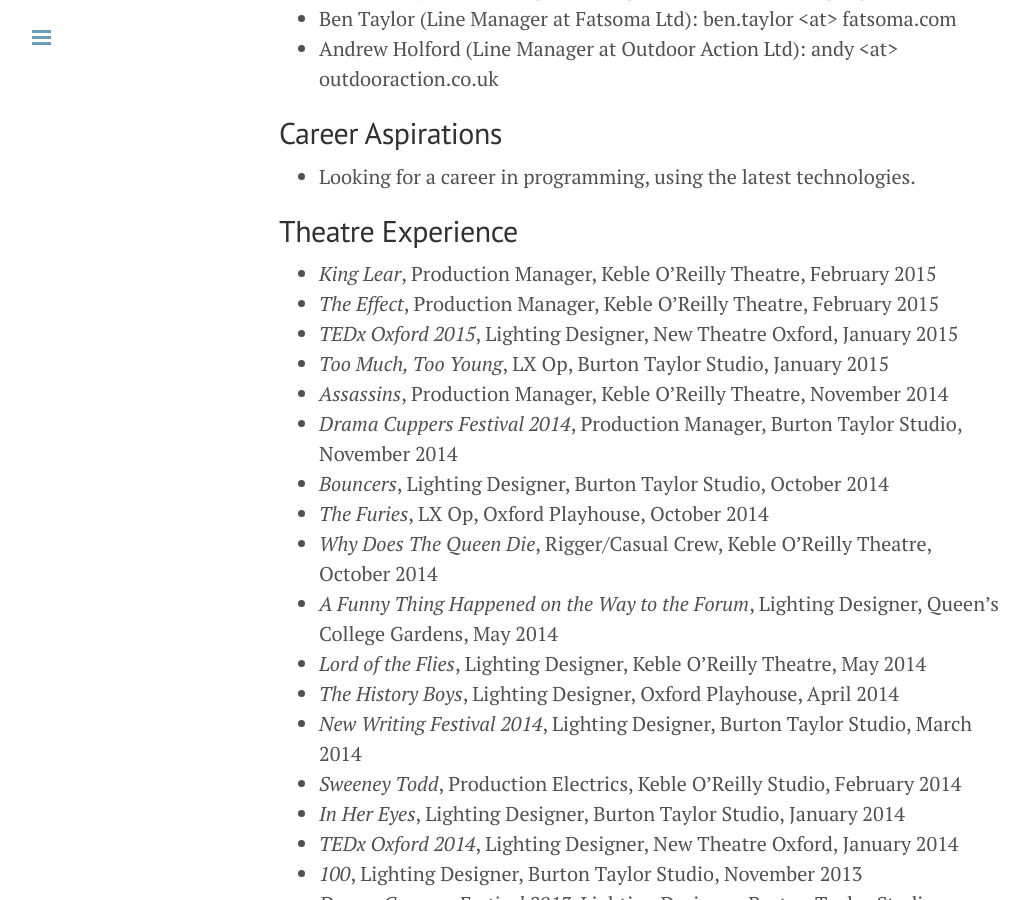
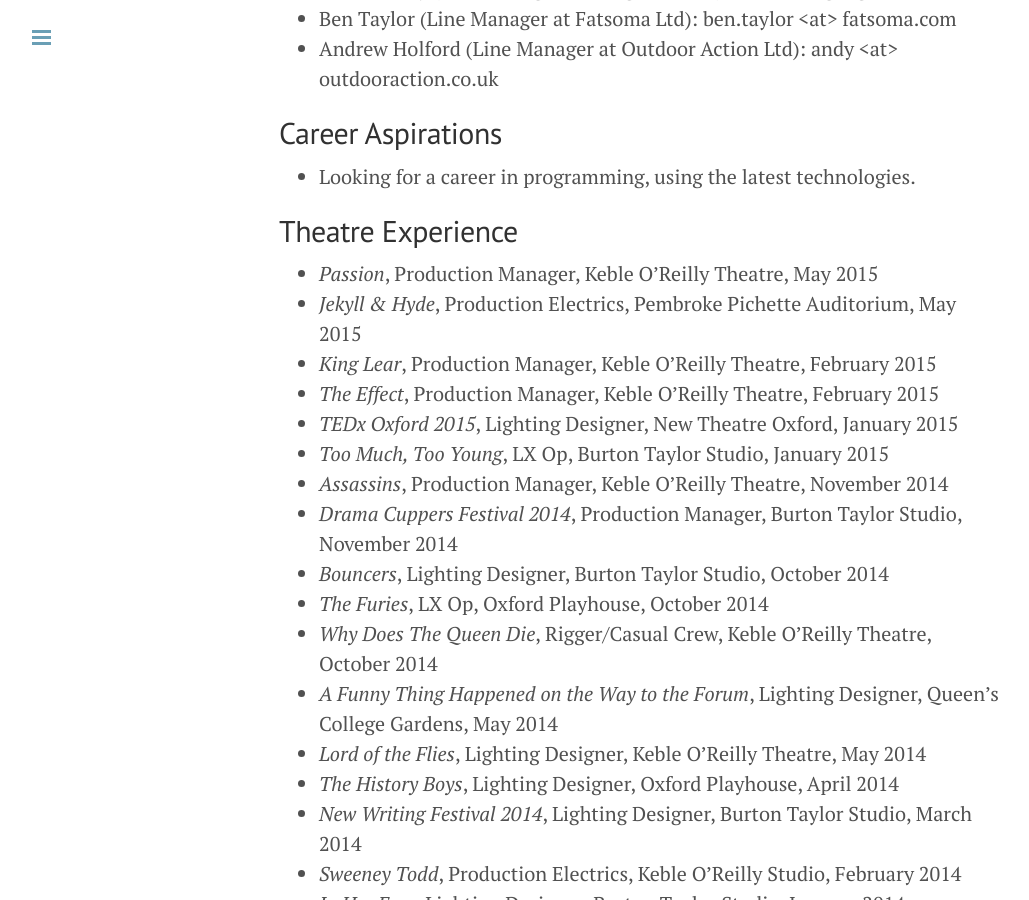
Before and after one commit to toastwaffle/toastwaffle.github.io, a Jekyll site: the page built from cv.markdown, in a window 1280 px wide and 900 px high, scrolled down 3253 px. Shown: the whole window, without its empty margins (1-1030 px from the left). Built offline with Jekyll 4.4.1, drawn with Linux system fonts in a browser that asks for light colours; Markdown is read by kramdown in place of the engine named in the settings.

Commit message:
Add more theatre experience

```diff
--- a/cv.markdown
+++ b/cv.markdown
@@ -97,6 +97,8 @@
 
 ## Theatre Experience
 
+ * _Passion_, Production Manager, Keble O'Reilly Theatre, May 2015
+ * _Jekyll & Hyde_, Production Electrics, Pembroke Pichette Auditorium, May 2015
  * _King Lear_, Production Manager, Keble O'Reilly Theatre, February 2015
  * _The Effect_, Production Manager, Keble O'Reilly Theatre, February 2015
  * _TEDx Oxford 2015_, Lighting Designer, New Theatre Oxford, January 2015
```
